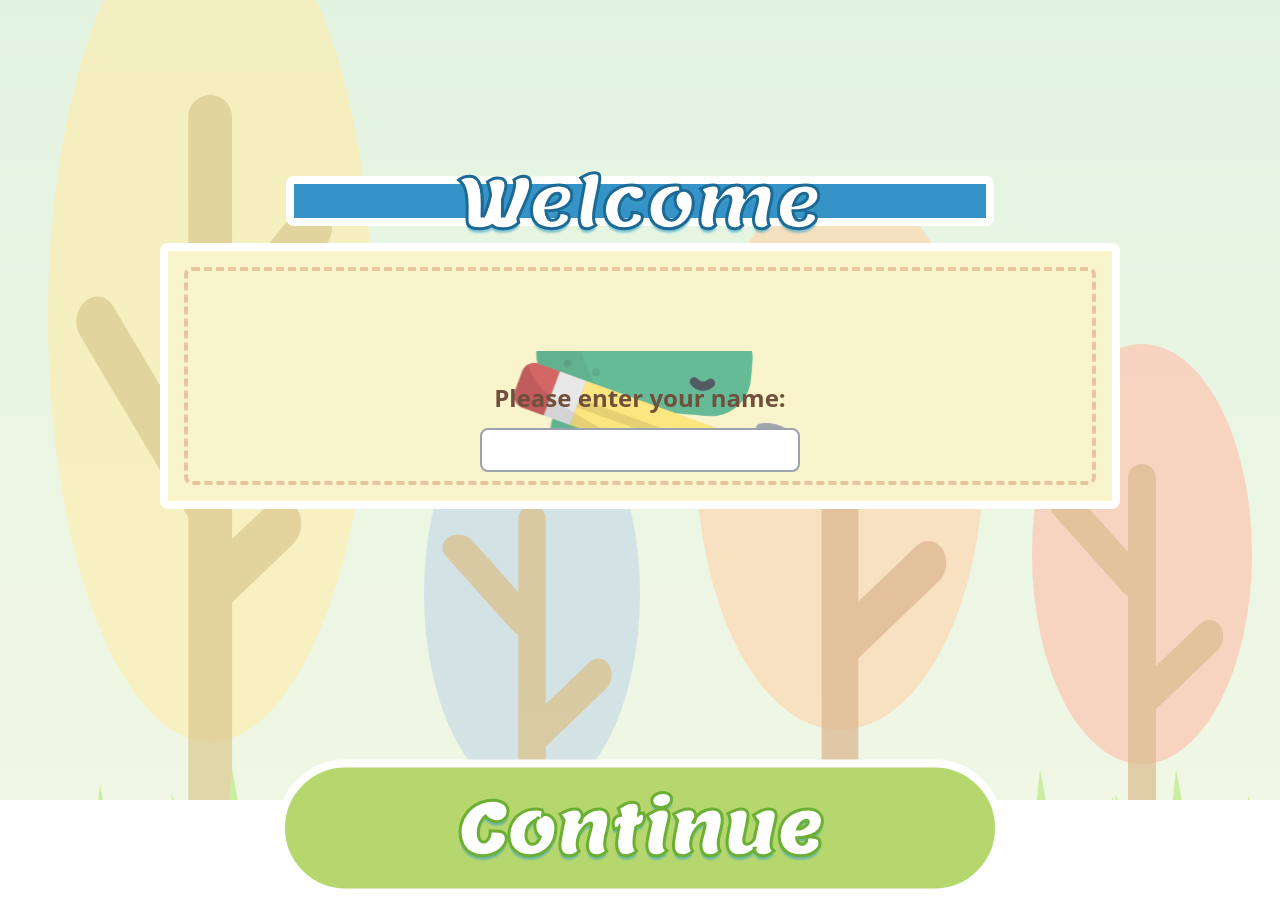
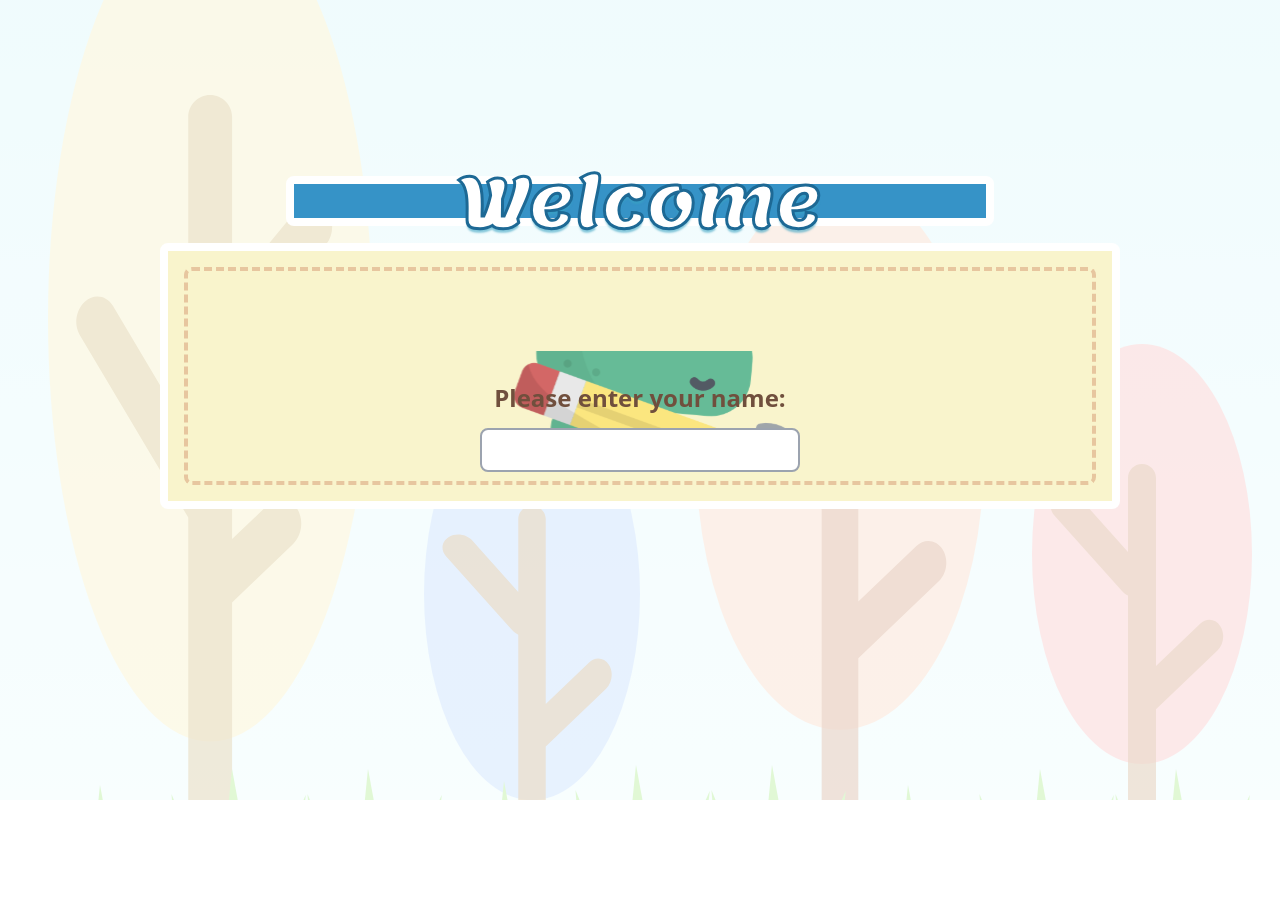
Before and after one commit to evonneng05/redesign, a React (Create React App) app: page /RegistrationPage in a window 1280 px wide. After the commit the page ends 800 px from the top, so only its background shows below. Built offline with nearby package versions, Linux system fonts and the light colour scheme; no server answers; a web font is replaced by a local one.

Commit message:
fixed bg and blocked continue when field is empty

```diff
--- a/package.json
+++ b/package.json
@@ -6,10 +6,11 @@
     "@testing-library/jest-dom": "^5.16.5",
     "@testing-library/react": "^13.4.0",
     "@testing-library/user-event": "^13.5.0",
+    "firebase": "^9.17.2",
+    "framer-motion": "^10.2.4",
+    "json-server": "^0.17.2",
     "postcss-cli": "^10.1.0",
     "postcss-loader": "^7.0.2",
-    "firebase": "^9.17.2",
-    "json-server": "^0.17.2",
     "react": "^18.2.0",
     "react-dom": "^18.2.0",
     "react-router-dom": "^6.8.2",
@@ -24,7 +25,6 @@
     "eject": "react-scripts eject",
     "build:css": "postcss public/styles.css -o public/styles.css"
   },
-
   "eslintConfig": {
     "extends": [
       "react-app",
--- a/public/styles.css
+++ b/public/styles.css
@@ -58,15 +58,6 @@ body {
   background-size: cover;
   width: 100vw;
   height: 100vh;
-}
-.backgroundTransparent::before {
-  content: '';
-  position: absolute;
-  top: 0;
-  left: 0;
-  width: 100%;
-  height: 100%;
-  background-color: rgba(249, 244, 204, 0.5); /* set the background color with alpha channel */
 }
 .tag {
   background-repeat: no-repeat;
--- a/src/components/RegistrationPage.jsx
+++ b/src/components/RegistrationPage.jsx
@@ -1,8 +1,10 @@
 import React, { useState } from "react";
-import RegistrationBackground from "../assets/Background.svg";
+import RegistrationBackground from "../assets/TransparentBG.svg";
 import Dino from "../assets/Dino.svg";
 import { useNavigate } from "react-router-dom";
 import { useSignup } from "../firebase/useSignup";
+import { motion } from "framer-motion";
+
 function RegistrationPage() {
   const [name, setName] = useState("");
   const navigate = useNavigate();
@@ -20,6 +22,14 @@ function RegistrationPage() {
   };
 
   return (
+    <motion.div
+    className="container text-center  bg-black"
+      initial={{ opacity: 0 }}
+      animate={{ opacity: 1 }}
+      exit={{ opacity: 0 }}
+      transition={{ duration: 0.4 }}
+    >
+
     <div
       className="backgroundTransparent"
       style={{
@@ -60,7 +70,8 @@ function RegistrationPage() {
                 <button
                   type="submit"
                   className="continue-text bg-[#B5D76E] hover:bg-[#B5D76E] text-white font-bold py-2 px-4 rounded-full mt-4 border-8 border-white border-solid"
-                  style={{ marginTop: "50%", width: "75%" }}
+                  style={{ marginTop: "50%", width: "75%", display: name ? "block": "none"}}
+                  disabled={!name}
                 >
                   Continue
                 </button>
@@ -70,6 +81,7 @@ function RegistrationPage() {
         </div>
       </div>
     </div>
+    </motion.div>
   );
 }
 
```
Also changed, not shown: src/assets/TransparentBG.svg (added).
